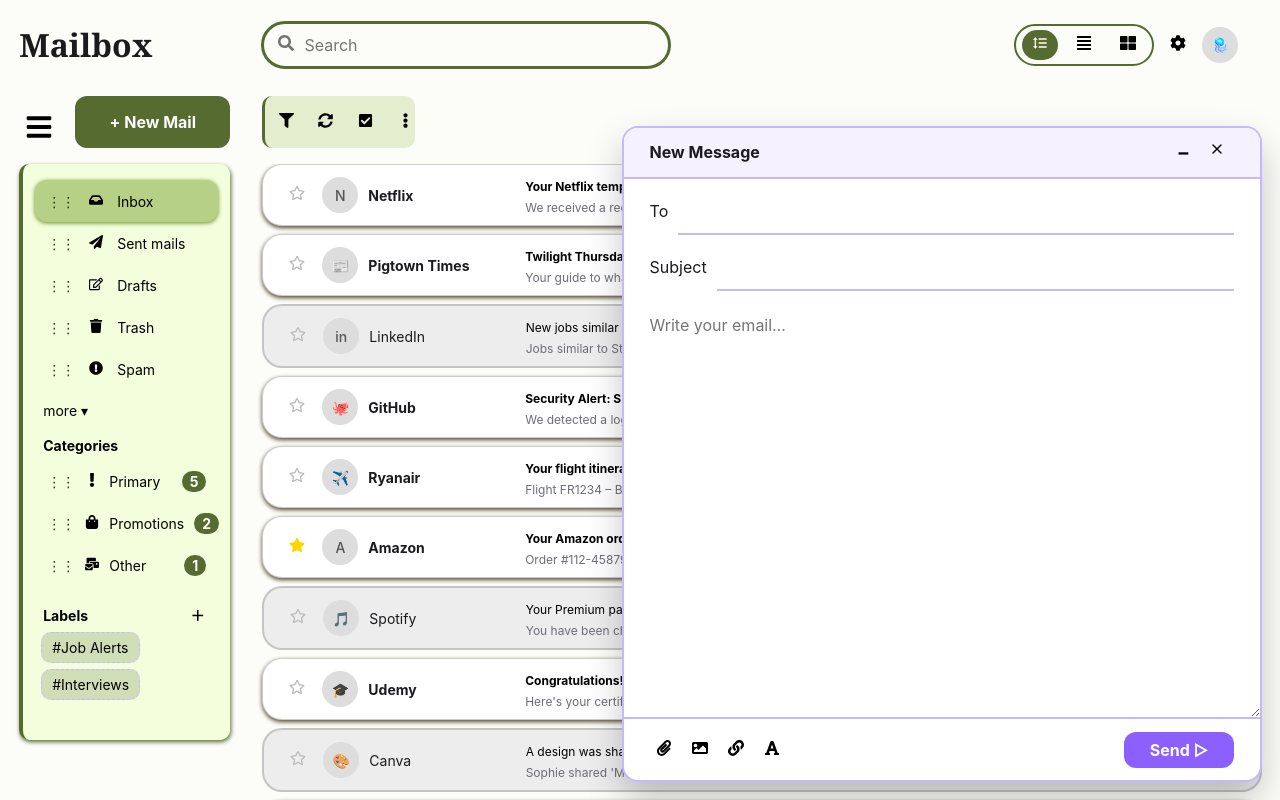
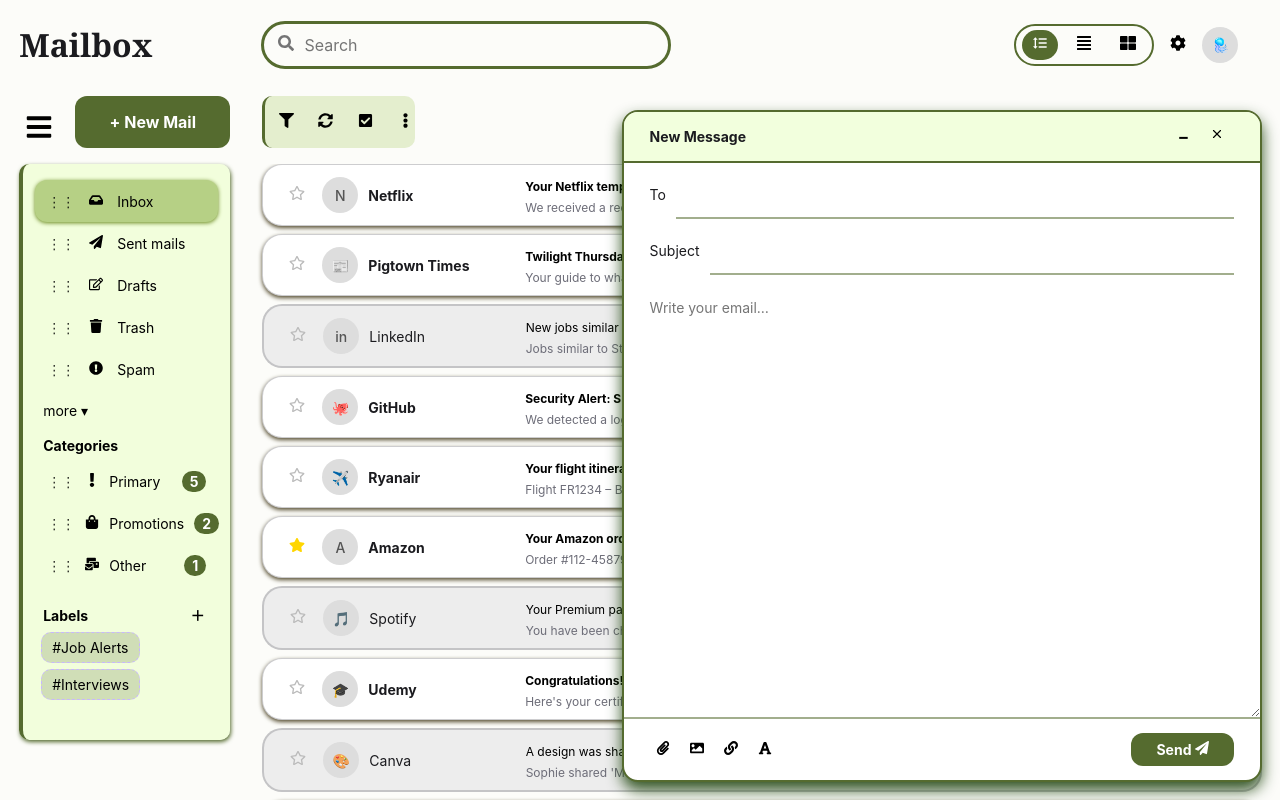
Before and after one commit to suppixie/mailbox, a React (Create React App) app: page / in a window 1280 px wide. Both pictures are taken after a click on the button "+ New Mail". Built offline with nearby package versions, Linux system fonts and the light colour scheme.

Commit message:
Changed colours of the modals

```diff
--- a/src/Data/EmailData.js
+++ b/src/Data/EmailData.js
@@ -4,13 +4,10 @@
   FaTrash,
   FaPaperPlane,
   FaRegEdit,
-  FaTag,
   FaRegFile,
   FaExclamationCircle,
   FaExclamation,
   FaShoppingBag,
-  FaDotCircle,
-  FaCommentDots,
   FaMailBulk
 } from "react-icons/fa";
 
--- a/src/components/Popups/NewMailModal.css
+++ b/src/components/Popups/NewMailModal.css
@@ -3,15 +3,17 @@
     right:18px;
     bottom:18px;
     width:50vw;
-    border:2px solid var(--stroke);
+    border:2px solid #556B2F;
     border-radius:16px;
     background:#fff;
-    box-shadow:0 18px 36px rgba(0,0,0,.22);
+    box-shadow:0 8px 15px rgba(21, 61, 4, 0.872);
+    /* box-shadow:0 40px 36px rgba(21, 61, 4, 0.372); */
     display:flex;
     flex-direction:column;
     overflow:hidden;
     z-index:60;
-    height: 82vh;
+    height: 84vh;
+    font-size:14px;
     /* resize:horizontal */
 }
 
@@ -35,8 +37,8 @@
     align-items:center;
     justify-content:space-between;
     padding:1vh 2vw;
-    background:#f5f1ff;
-    border-bottom:2px solid var(--stroke)}
+    background:#F2FFDD;
+    border-bottom:2px solid #556B2F}
 
 .compose .title{
     font-weight:700}
@@ -46,7 +48,7 @@
     height:30px;
 }
 .compose .window-controls button:hover{
-    background:#8367d583;
+    background:#a9d460;
     border-radius:10px;
     cursor: pointer;}
 
@@ -65,14 +67,13 @@
     flex:1;
     height:6vh;
     border: none;
-    border-bottom:2px solid var(--stroke);
+    border-bottom:2px solid #556B2F8b;
     padding:0 10px}
 
 .editor{
     height: 90%;
     border:0;
-    /* border-top:2px solid var(--stroke); */
-    border-bottom:2px solid var(--stroke);
+    border-bottom:2px solid #556b2f8b;
     padding:2vh 2vw;
     }
 
@@ -86,10 +87,8 @@
 .newmail-toolbar .left{
     display:flex;
     gap:8px;}
-
-
 .send-btn{
-    background:var(--accent);
+    background:#556B2F;
     color:white;
     border-radius:12px;
     padding:1vh 2vw;
--- a/src/components/Popups/NewMailModal.js
+++ b/src/components/Popups/NewMailModal.js
@@ -1,5 +1,5 @@
 import React, { useState } from "react";
-import {FaFont, FaLink , FaImage , FaPaperclip, } from "react-icons/fa";
+import {FaFont, FaLink , FaImage , FaPaperclip, FaPaperPlane, } from "react-icons/fa";
 import {LuMaximize2, LuX} from "react-icons/lu";
 import "./NewMailModal.css";
 
@@ -56,7 +56,7 @@
           <button className="tools" title="Insert link"> {React.createElement(FaLink)}</button>
           <button className="tools" title="Formatting"> {React.createElement(FaFont)}</button>
         </div>
-        <button className="send-btn" onClick={() => onSend({ to, subject, body })}>Send ▷</button>
+        <button className="send-btn" onClick={() => onSend({ to, subject, body })}>Send {React.createElement(FaPaperPlane)}</button>
       </div>
       </>
      )}
--- a/src/components/Popups/OpenEmailModal.css
+++ b/src/components/Popups/OpenEmailModal.css
@@ -4,7 +4,7 @@
   display: flex;
   flex-direction: column;
   font-family: "Inter", sans-serif;
-border:2px solid var(--stroke);
+    border:2px solid #556B2F;
     border-radius:16px;
     box-shadow:0 18px 36px rgba(0,0,0,.22);  z-index: 2000;
   overflow: hidden;
@@ -13,13 +13,13 @@
 
 .modal-container.normal {
   /* top: 60px; */
-  right: 18px;
+  right: 1.5vw;
   bottom: 20px;
   width: 50vw
 }
 
 .modal-container.minimized {
-  height: 7.5vh;
+  height: 7vh;
   width: 35vw;
   bottom: 20px;
   right: 20px;
@@ -30,20 +30,20 @@
 }
 
 .modal-container.expanded {
-  right: 18px;
-  bottom: 5vh;
-  height: 82vh;
-  width: 77.7vw;
+  right: 2vw;
+  bottom: 2vh;
+  height: 86vh;
+  width: 78vw;
 }
 
 .modal-header {
   display: flex;
   justify-content: space-between;
   align-items: center;
-  border-bottom: 2px solid #c7a8f5;
+    border-bottom:2px solid #556B2F;
   padding: 1vh 2vw;
   font-weight: 600;
-  font-size: 16px;
+  font-size: 14px;
   background: #fff;
 }
 
@@ -61,7 +61,6 @@
   background: none;
   border: none;
   cursor: pointer;
-  font-size: 16px;
   padding: 4px;
   color: #555;
   border-radius: 6px;
@@ -132,13 +131,14 @@
 }
 .sender-right-actions {
   display: flex;
+  font-size: 14px;
   align-items: center;
   gap: 5px;
 }
 
 .email-date-time {
-    margin-left: 3vw;
-  font-size: 12px;
+    margin-left: 4vw;
+  font-size: 10px;
   color: #777;
 }
 
--- a/src/components/Sidebar/Sidebar.css
+++ b/src/components/Sidebar/Sidebar.css
@@ -40,7 +40,7 @@
   padding: 2vh 0;
 }
 .compose-btn:hover {
-  background: #685508;
+  background: #324506;
   filter: drop-shadow(0px 2px 2px black);
 }
 .section{
```
